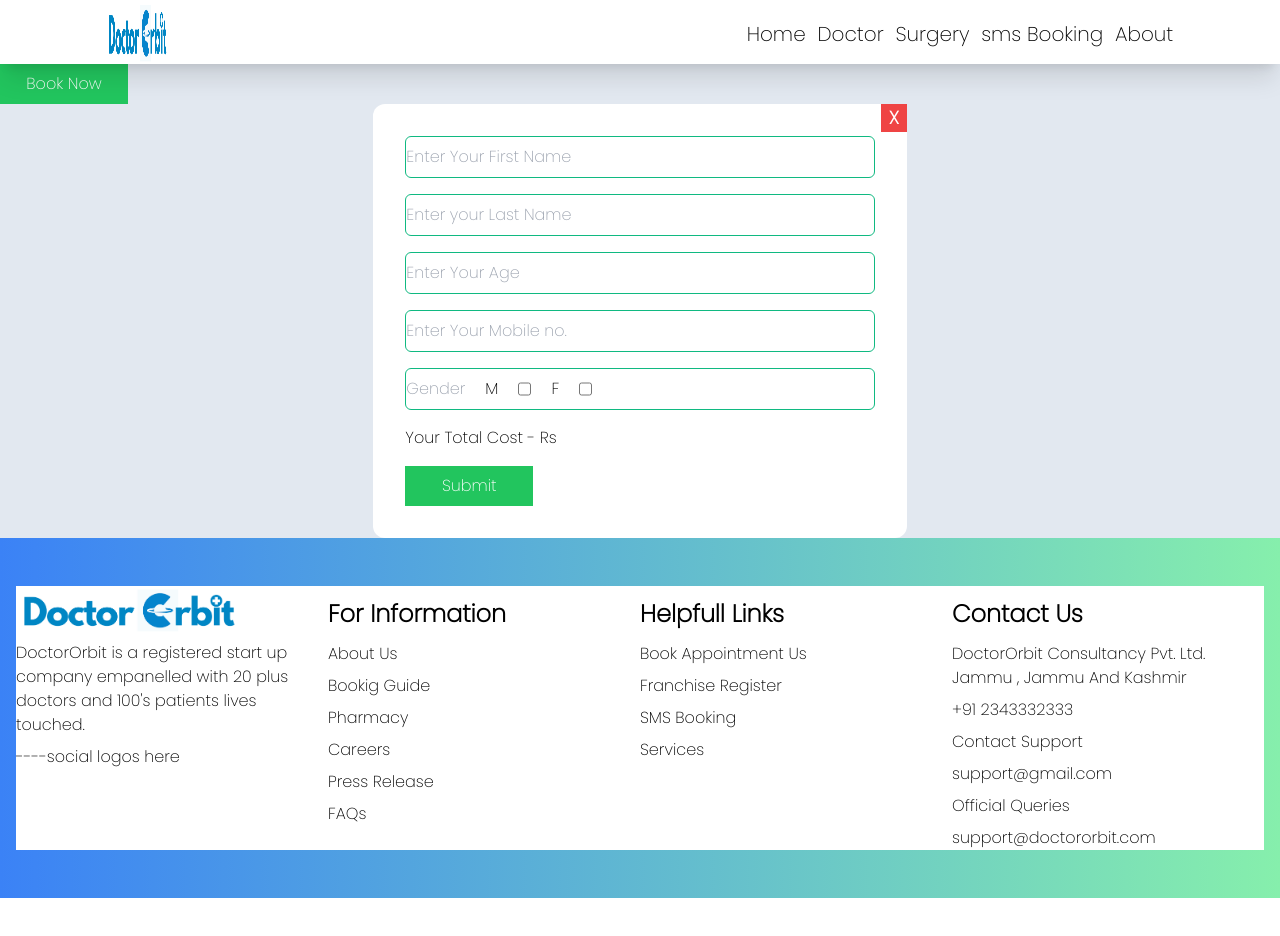
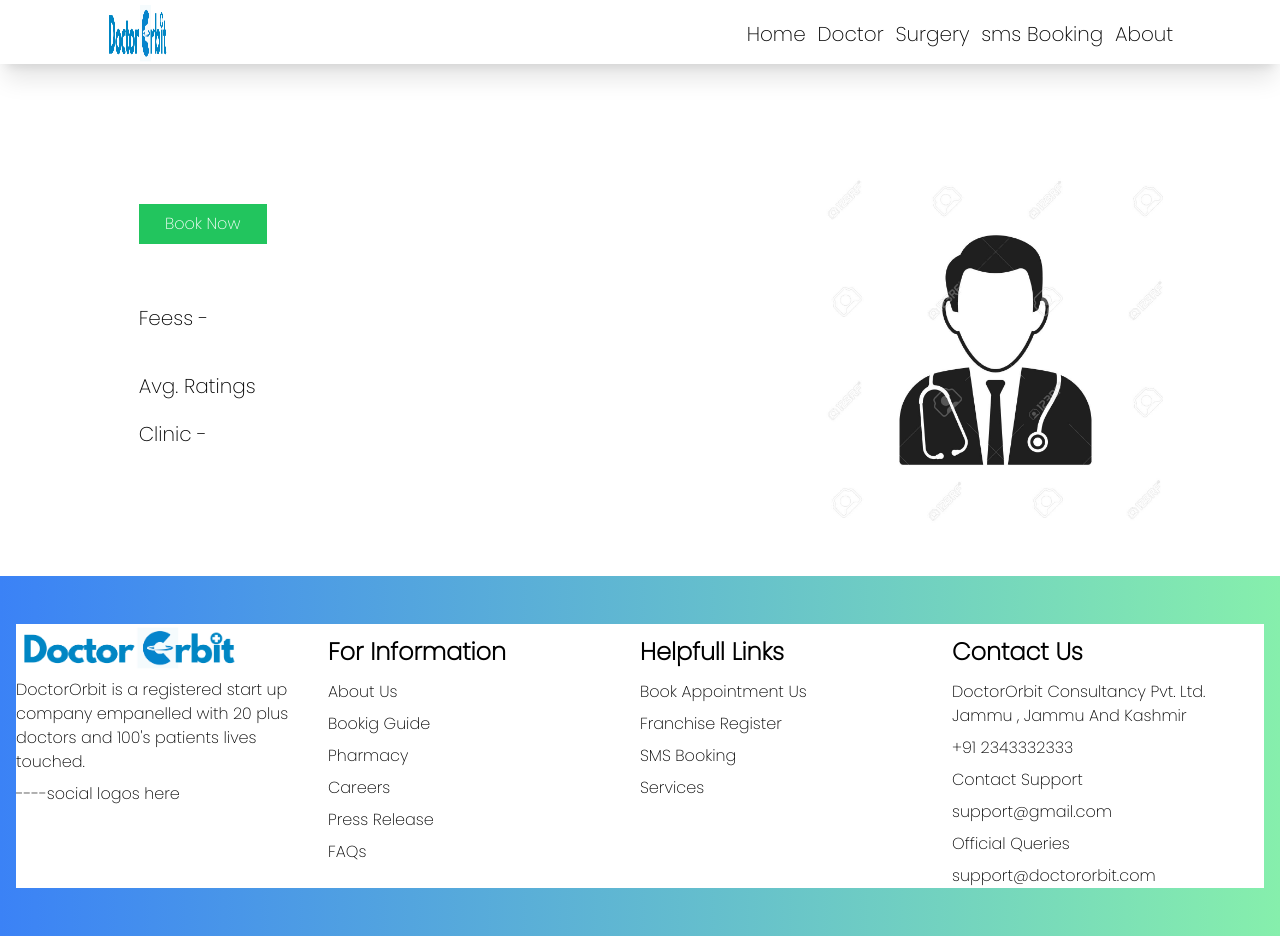
Before and after one commit to parmod15/DoctorOrbitFrontend, a React (Vite) app: page /doctor/1 in a window 1280 px wide. Before the commit the page ends 898 px from the top, so only its background shows below. Built offline with nearby package versions, Linux system fonts and the light colour scheme; no server answers.

Commit message:
minor fixes in  doctor booking and handled booking response

```diff
--- a/src/components/DoctorCard.js
+++ b/src/components/DoctorCard.js
@@ -22,7 +22,7 @@ const DoctorCard = ({
       <img className="w-40 mx-auto" src={doctorThumbnail}></img>
       <div className=" w-40  mx-auto flex flex-col items-start ">
         <h1 className=" w-44">{name}</h1>
-        <h1 className="text-sm">{speciality}</h1>
+        <h1 className="text-sm bg-green-200 px-2 py-1">{speciality}</h1>
         <div className="flex">
           <img className="-ml-2 w-8 h-6" src={starLogo}></img>
           <h1>{rating}</h1>
--- a/src/components/DoctorDetail.js
+++ b/src/components/DoctorDetail.js
@@ -2,6 +2,8 @@ import { useParams } from "react-router-dom";
 import { useState } from "react";
 
 import useGetDoctorDetail from "../utils/useGetDoctorDetail";
+
+import doctorThumbnail from "../assets/images/doctor-image-thumbnail.jpg";
 
 const DoctorDetail = () => {
   const params = useParams();
@@ -11,9 +13,10 @@ const DoctorDetail = () => {
   const [firstName, setFirstName] = useState("");
   const [age, setAge] = useState(null);
   const [mobileNo, setMobileNo] = useState(null);
+  const [bookingResponse, setBookingResponse] = useState("");
 
   async function getBooking(firstName, age, mobileNo, id) {
-    const data = await fetch("http://localhost:3002/api/v1/create-booking", {
+    const data = await fetch("http://localhost:3002/api/v1/create-bookings", {
       method: "POST",
       body: JSON.stringify({
         patientName: firstName,
@@ -27,45 +30,72 @@ const DoctorDetail = () => {
     });
 
     const response = await data.json();
-    console.log("api post req. ", response);
+    setBookingResponse(response.message);
+    // console.log("api post req. ", response);
   }
 
   return (
-    <div className="w-full bg-slate-200 font-poppins">
+    <div className="w-full  font-poppins relative">
+      {/*  BOOKING RESPONSE  */}
+      <div className=" w-full responseWindow flex relative scale-0 justify-between scale transition-all duration-500 py-4 bg-green-300 text-white">
+        {bookingResponse}
+
+        {/* CLOSE WINDOW BTN */}
+        <div
+          onClick={() => {
+            document.querySelector(".responseWindow").classList.add("scale-0");
+          }}
+          className="cursor-pointer   font-extrabold px-2  text-red-500 text-lg "
+        >
+          CLOSE
+        </div>
+      </div>
+
       {/* DOCTOR CARD  */}
-      <div>
-        <h1>{doctor.name}</h1>
-        <h1>{doctor.speciality}</h1>
-        <h1>{doctor.fees}</h1>
-        <h1>{doctor.description}</h1>
-        <h1>{doctor.rating}</h1>
-        <h1>{doctor.address}</h1>
+      <div className=" doctor-card relative py-12 w-10/12 mx-auto  flex justify-between gap-4 transition-all duration-500">
+        {/* DOCTOR DETAILS */}
+        <div className="w-7/12  flex flex-col gap-5 p-8">
           <button
             onClick={() => {
-            document.querySelector(".form-window").classList.remove("scale-0");
+              document
+                .querySelector(".form-window")
+                .classList.remove("scale-0");
+              document.querySelector(".doctor-card").classList.add("blur-lg");
               document.querySelector(".close-btn").classList.remove("scale-0");
             }}
-          className="w-32 py-2 text-white bg-green-500"
+            className="w-32 py-2 text-white bg-green-500 hover:text-green-500 hover:bg-white transition-all duration-500"
           >
             Book Now
           </button>
+          <h1 className="text-2xl">{doctor.name}</h1>
+          <h1 className="text-xl bg-green-200 w-40">{doctor.speciality}</h1>
+          <h1 className="text-xl">Feess - {doctor.fees}</h1>
+          <h1 className="w-10/12 text-lg">{doctor.description}</h1>
+          <h1 className="text-xl">{doctor.rating} Avg. Ratings</h1>
+          <h1 className="text-xl">Clinic - {doctor.address}</h1>
+        </div>
+
+        {/*  DOCTOR IMAGE */}
+        <div className=" w-4/12 ">
+          <img className="w-full h-full" src={doctorThumbnail}></img>
+        </div>
       </div>
 
       {/* FORM FOR BOOKING */}
-      <div className="w-5/12 relative mx-auto ">
+      <div className=" w-5/12  mx-auto form-window  scale-0 absolute top-20  left-20 transition-all duration-500  ">
         {/* CLOSE FORM WINDOW BTN  */}
         <div
           onClick={() => {
-            console.log("click");
             document.querySelector(".close-btn").classList.add("scale-0");
+            document.querySelector(".doctor-card").classList.remove("blur-lg");
             document.querySelector(".form-window").classList.add("scale-0");
           }}
-          className="close-btn font-bold px-2 text-white bg-red-500 text-lg absolute top-0 right-0"
+          className="cursor-pointer close-btn scale-0 font-bold px-2 text-white bg-red-500 text-lg absolute top-0 right-0"
         >
           X
         </div>
 
-        <form className=" form-window transition-all duration-500 p-8 bg-white rounded-xl flex flex-col justify-between gap-4 ">
+        <form className="  p-8 bg-white rounded-xl flex flex-col justify-between gap-4 ">
           <input
             onChange={(e) => setFirstName(e.target.value)}
             className="py-2 border border-emerald-500 rounded-md"
@@ -108,6 +138,15 @@ const DoctorDetail = () => {
           <button
             onClick={(e) => {
               e.preventDefault();
+              document.querySelector(".close-btn").classList.add("scale-0");
+              document
+                .querySelector(".doctor-card")
+                .classList.remove("blur-lg");
+              document.querySelector(".form-window").classList.add("scale-0");
+              document
+                .querySelector(".responseWindow")
+                .classList.remove("scale-0");
+
               getBooking(firstName, age, mobileNo, id);
             }}
             className="bg-green-500 w-32 py-2 text-white"
@@ -116,8 +155,6 @@ const DoctorDetail = () => {
           </button>
         </form>
       </div>
-
-      {/*  */}
     </div>
   );
 };
```
Lines whose indentation alone changed are shown as unchanged.
